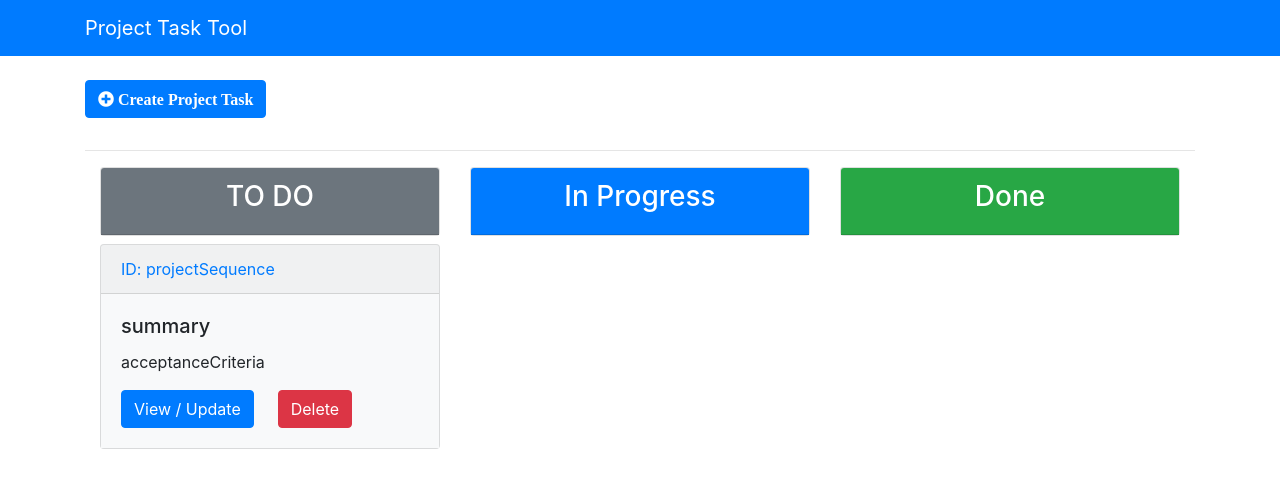
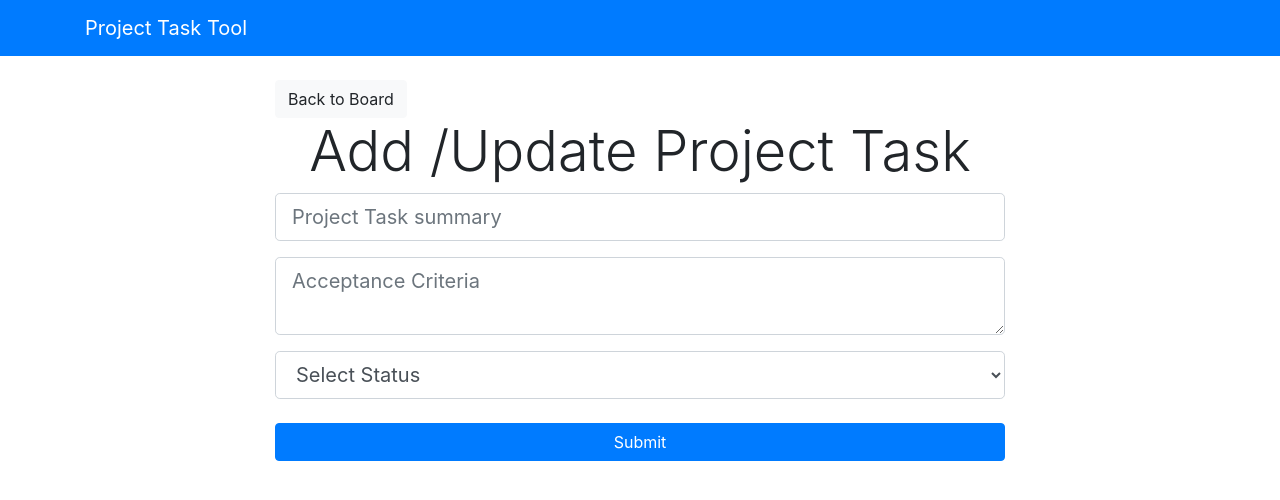
Before and after one commit to lahiruhashan/FullStack_ReactJS_SpringBoot-FrontEnd-, a React (Create React App) app: page /addProjectTask in a window 1280 px wide. Shown: the top 500 px of the page. Built offline with nearby package versions, Linux system fonts and the light colour scheme.

Commit message:
Interfaces and routes added

```diff
--- a/src/App.js
+++ b/src/App.js
@@ -3,13 +3,18 @@
 import "bootstrap/dist/css/bootstrap.min.css";
 import Navbar from './components/Navbar';
 import ProjectBoard from './components/ProjectBoard';
+import {BrowserRouter as Router, Route} from "react-router-dom";
+import AddProjectTask from './components/ProjectTask/AddProjectTask';
 
 function App() {
   return (
-    <div className="App">
-      <Navbar />
-      <ProjectBoard />
-    </div>
+    <Router>
+      <div className="App">
+        <Navbar />
+        <Route exact path="/" component={ProjectBoard} />
+        <Route exact path="/addProjectTask" component={AddProjectTask} />
+      </div>
+    </Router>
   );
 }
 
--- a/src/components/ProjectBoard.js
+++ b/src/components/ProjectBoard.js
@@ -1,12 +1,13 @@
 import React, { Component } from "react";
+import { Link } from "react-router-dom";
 
 class ProjectBoard extends Component {
   render() {
     return (
       <div className="container">
-        <a href="" className="btn btn-primary mb-3">
+        <Link to="/addProjectTask" className="btn btn-primary mb-3">
           <i className="fas fa-plus-circle"> Create Project Task</i>
-        </a>
+        </Link>
         <br />
         <hr />
         <div className="container">
--- /dev/null
+++ b/src/components/ProjectTask/AddProjectTask.js
@@ -0,0 +1,49 @@
+import React, { Component } from "react";
+import { Link } from "react-router-dom";
+
+class AddProjectTask extends Component {
+  render() {
+    return (
+      <div className="addProjectTask">
+        <div className="container">
+          <div className="row">
+            <div className="col-md-8 m-auto">
+              <Link to="/" className="btn btn-light">
+                Back to Board
+              </Link>
+              <h4 className="display-4 text-center">Add /Update Project Task</h4>
+              <form>
+                <div className="form-group">
+                  <input
+                    type="text"
+                    className="form-control form-control-lg"
+                    name="summary"
+                    placeholder="Project Task summary"
+                  />
+                </div>
+                <div className="form-group">
+                  <textarea
+                    className="form-control form-control-lg"
+                    placeholder="Acceptance Criteria"
+                    name="acceptanceCriteria"
+                  ></textarea>
+                </div>
+                <div className="form-group">
+                  <select className="form-control form-control-lg" name="status">
+                    <option value="">Select Status</option>
+                    <option value="TO_DO">TO DO</option>
+                    <option value="IN_PROGRESS">IN PROGRESS</option>
+                    <option value="DONE">DONE</option>
+                  </select>
+                </div>
+                <input type="submit" className="btn btn-primary btn-block mt-4" />
+              </form>
+            </div>
+          </div>
+        </div>
+      </div>
+    );
+  }
+}
+
+export default AddProjectTask;
```
Also changed, not shown: src/components/ProjectTask/UpdateProjectTask.js (added, +48 -0 lines).
